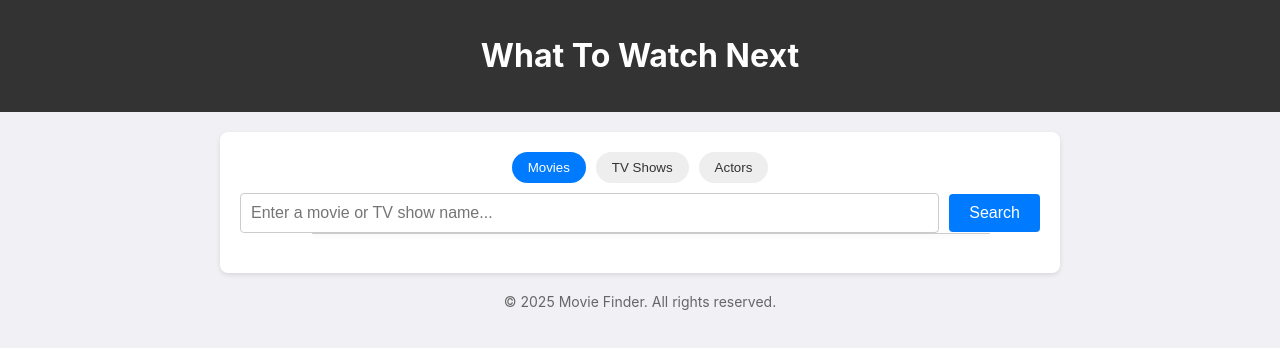
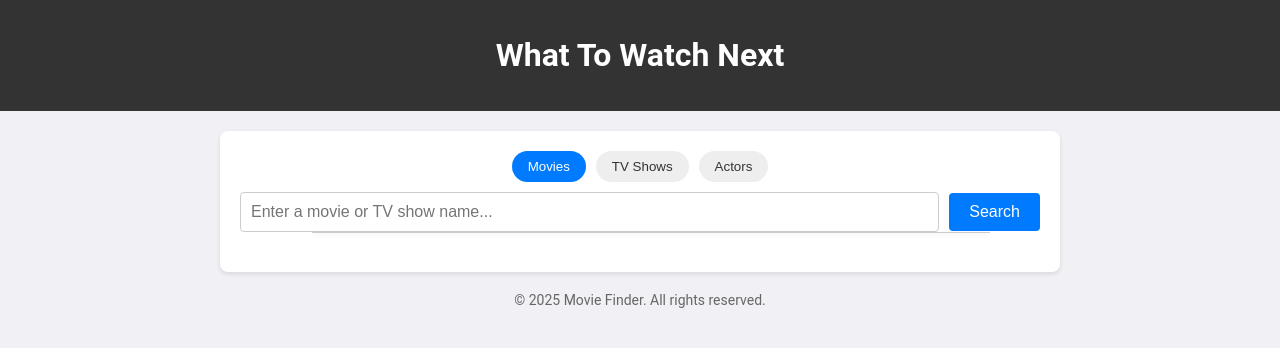
Before and after one commit to Alphapolygon/Movies, a plain HTML site: page index.html in a window 1280 px wide. Drawn offline with Linux system fonts and the light colour scheme; no server answers.

Commit message:
Add files via upload

```diff
--- a/index.html
+++ b/index.html
@@ -7,7 +7,7 @@
     <style>
         /* Light mode styles (default) */
         body {
-            font-family: 'Inter', sans-serif;
+            font-family: Roboto, sans-serif;
             background-color: #f0f0f5;
             color: #333;
             margin: 0;
```
